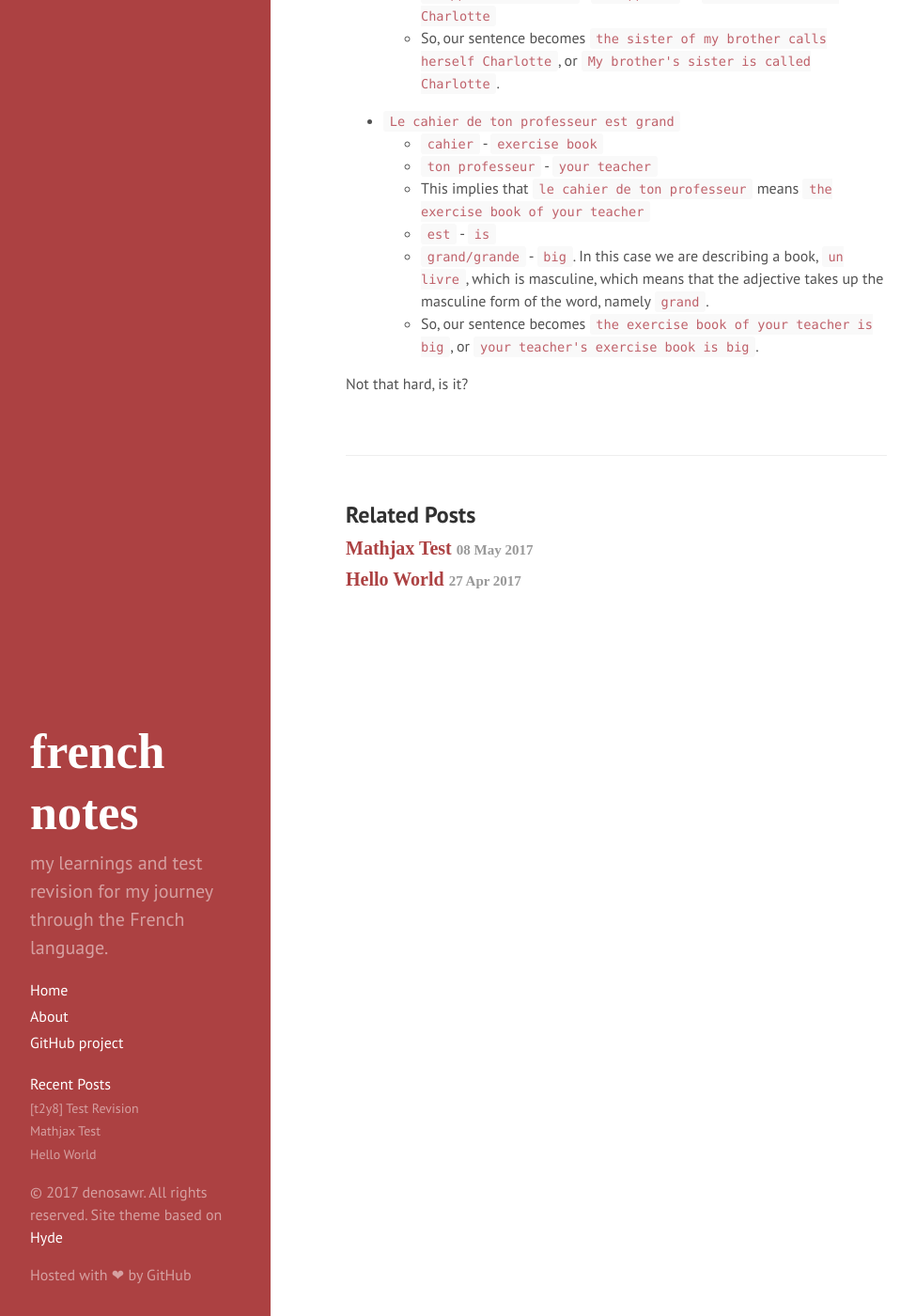
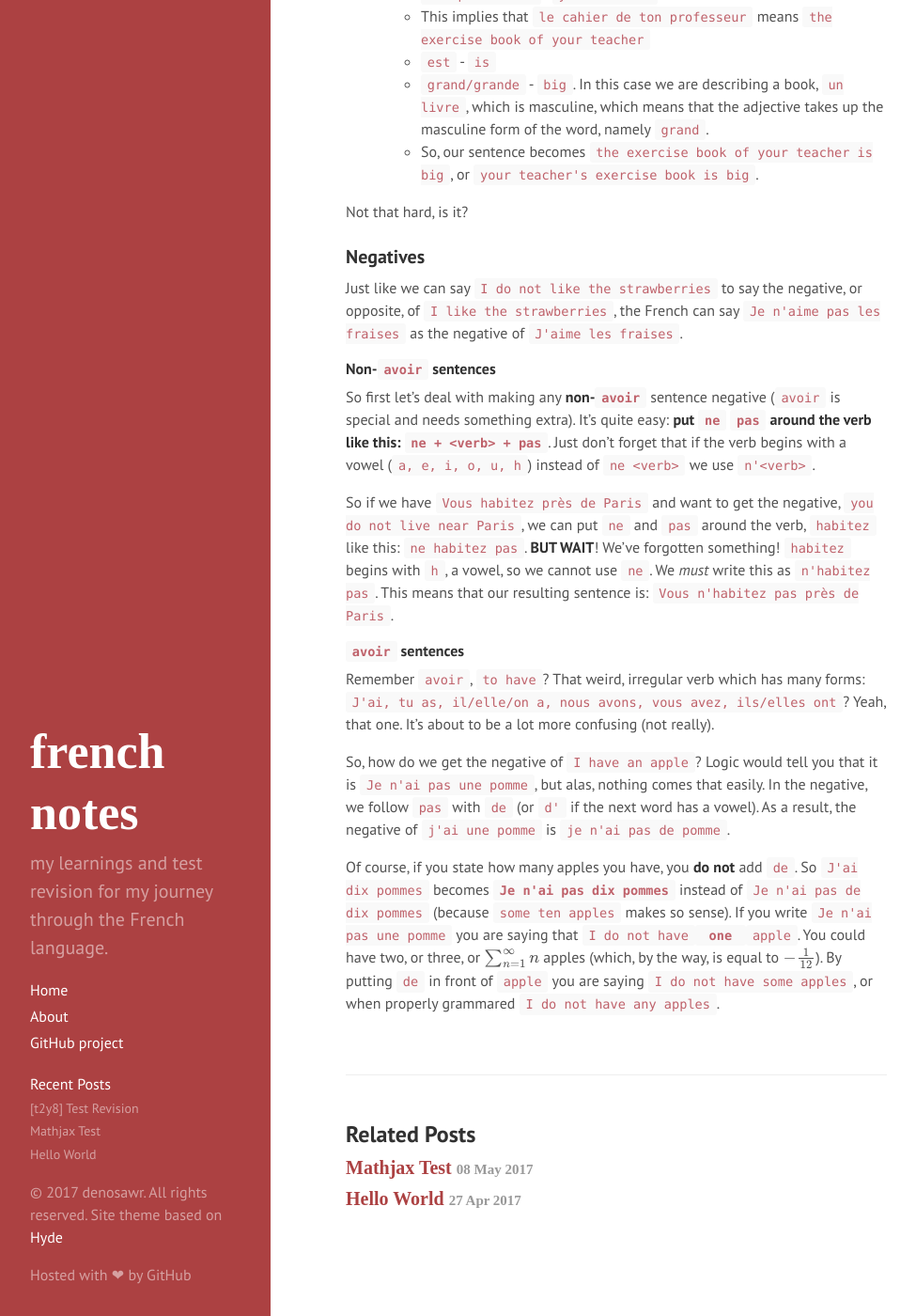
Before and after one commit to denosawr/french-learning-blog, a Jekyll site: the page built from _posts/2017-6-2-[T2Y8]-Test-Revision.md, in a window 1280 px wide and 1400 px high, scrolled down 1544 px. Shown: the whole window at 94% size, without its empty margins (0-975 px from the left). Built offline with Jekyll 4.4.1, drawn with Linux system fonts in a browser that asks for light colours; some web fonts are replaced; our own code applies the rules of GitHub Pages for plain Markdown files; formulas are drawn with MathJax 3; some of the changed text lies outside the part shown.

Commit message:
Added negative sentences

```diff
--- a/_posts/2017-6-2-[T2Y8]-Test-Revision.md
+++ b/_posts/2017-6-2-[T2Y8]-Test-Revision.md
@@ -3,7 +3,6 @@ Test revision for the upcoming Term 2 Reading/Writing tests.
 ### Possession
 #### Possessive Adjectives
 Possessive adjectives are adjectives used to show ownership.
-
 | word | m | f | before a vowel | plural |
 | - | - | - | - | ----- |
 | the             | le  | la  | l'  | les |
@@ -11,7 +10,6 @@ Possessive adjectives are adjectives used to show ownership.
 | my              | mon | ma  | mon | mes |
 | your (singular) | ton | ta  | ton | tes |
 | his/her         | son | sa  | son | ses |
-
 Don't forget that French vowels include the letter `h` (i.e. `a, e, i, o, u, h`). The gender of the adjective depends on **the gender of the noun** it describes. For instance, `his eraser` would consist of two words: the possessive adjective for 'his' and the word for 'eraser'. In this case `eraser` is `gomme`, a _feminine_ word, so the French translation would be `sa gomme`. Even though we are talking about _his_ eraser, the gender of the noun the adjective describes (`gomme`) is feminine so we use the feminine version of the word.
 #### Showing possession... without using `'s`
 In English there are two ways to use the apostrophe.
@@ -46,3 +44,19 @@ What good could anything be without some good ol' examples, right?
 	* So, our sentence becomes `the exercise book of your teacher is big`, or `your teacher's exercise book is big`.
 
 Not that hard, is it?
+
+
+### Negatives
+Just like we can say `I do not like the strawberries` to say the negative, or opposite, of `I like the strawberries`, the French can say `Je n'aime pas les fraises` as the negative of `J'aime les fraises`.
+
+#### Non-`avoir` sentences
+So first let's deal with making any **non-`avoir`** sentence negative (`avoir` is special and needs something extra). It's quite easy: **put `ne` `pas` around the verb like this: `ne + <verb> + pas`**. Just don't forget that if the verb begins with a vowel (`a, e, i, o, u, h`) instead of `ne <verb>` we use `n'<verb>`.
+
+So if we have `Vous habitez près de Paris` and want to get the negative, `you do not live near Paris`, we can put `ne` and `pas` around the verb, `habitez` like this: `ne habitez pas`. **BUT WAIT**! We've forgotten something! `habitez` begins with `h`, a vowel, so we cannot use `ne`. We _must_ write this as `n'habitez pas`. This means that our resulting sentence is: `Vous n'habitez pas près de Paris`.
+
+#### `avoir` sentences
+Remember `avoir`, `to have`? That weird, irregular verb which has many forms: `J'ai, tu as, il/elle/on a, nous avons, vous avez, ils/elles ont`? Yeah, that one. It's about to be a lot more confusing (not really).
+
+So, how do we get the negative of `I have an apple`? Logic would tell you that it is `Je n'ai pas une pomme`, but alas, nothing comes that easily. In the negative, we follow `pas` with `de` (or `d'` if the next word has a vowel). As a result, the negative of `j'ai une pomme` is `je n'ai pas de pomme`.
+
+Of course, if you state how many apples you have, you **do not** add `de`. So `J'ai dix pommes` becomes **`Je n'ai pas dix pommes`** instead of `Je n'ai pas de dix pommes` (because `some ten apples` makes so sense). If you write `Je n'ai pas une pomme` you are saying that `I do not have`**` one `**`apple`. You could have two, or three, or $\sum_{n=1}^\infty n$ apples (which, by the way, is equal to $-\frac{1}{12}$). By putting `de` in front of `apple` you are saying `I do not have some apples`, or when properly grammared `I do not have any apples`.
```
